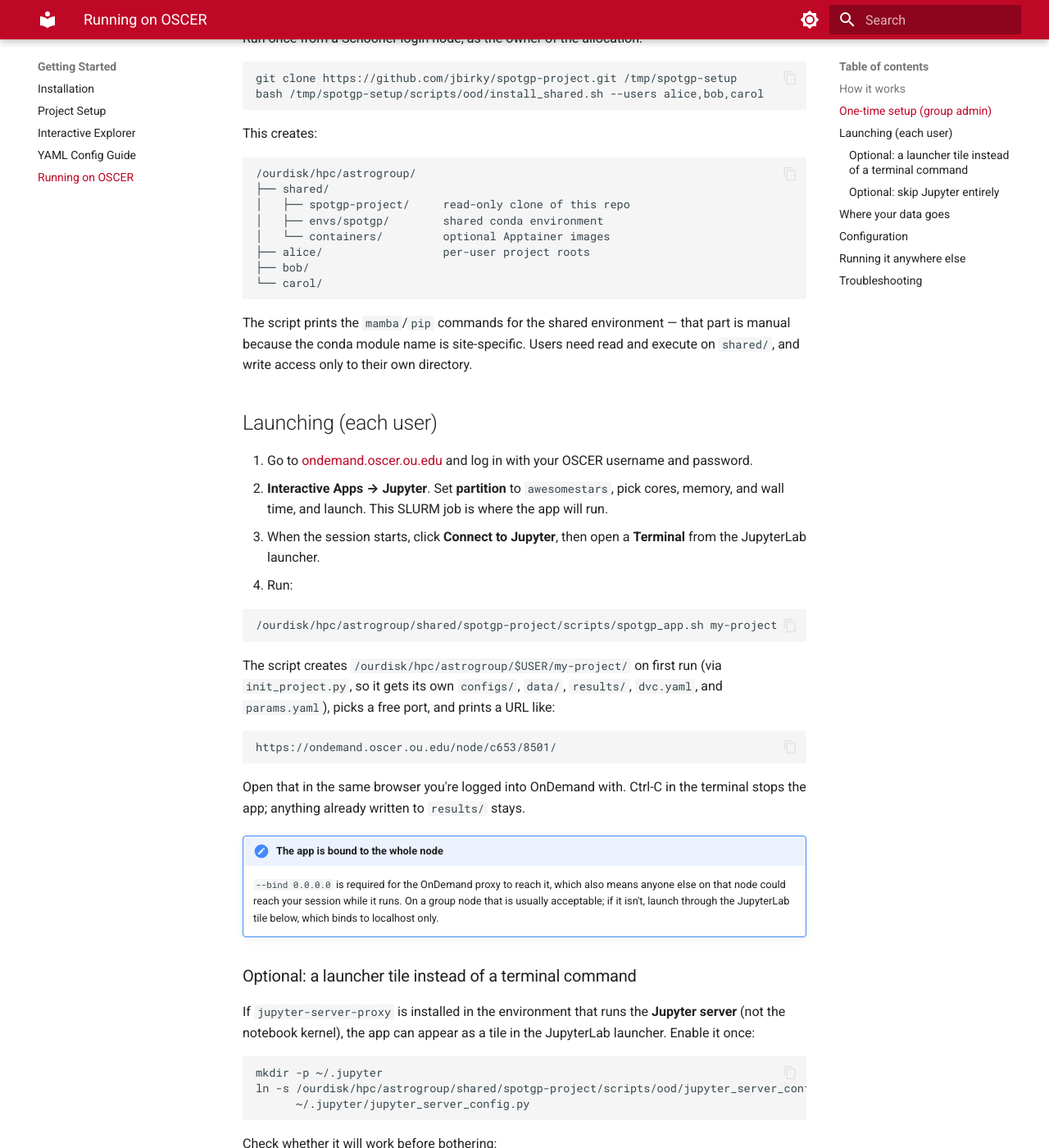
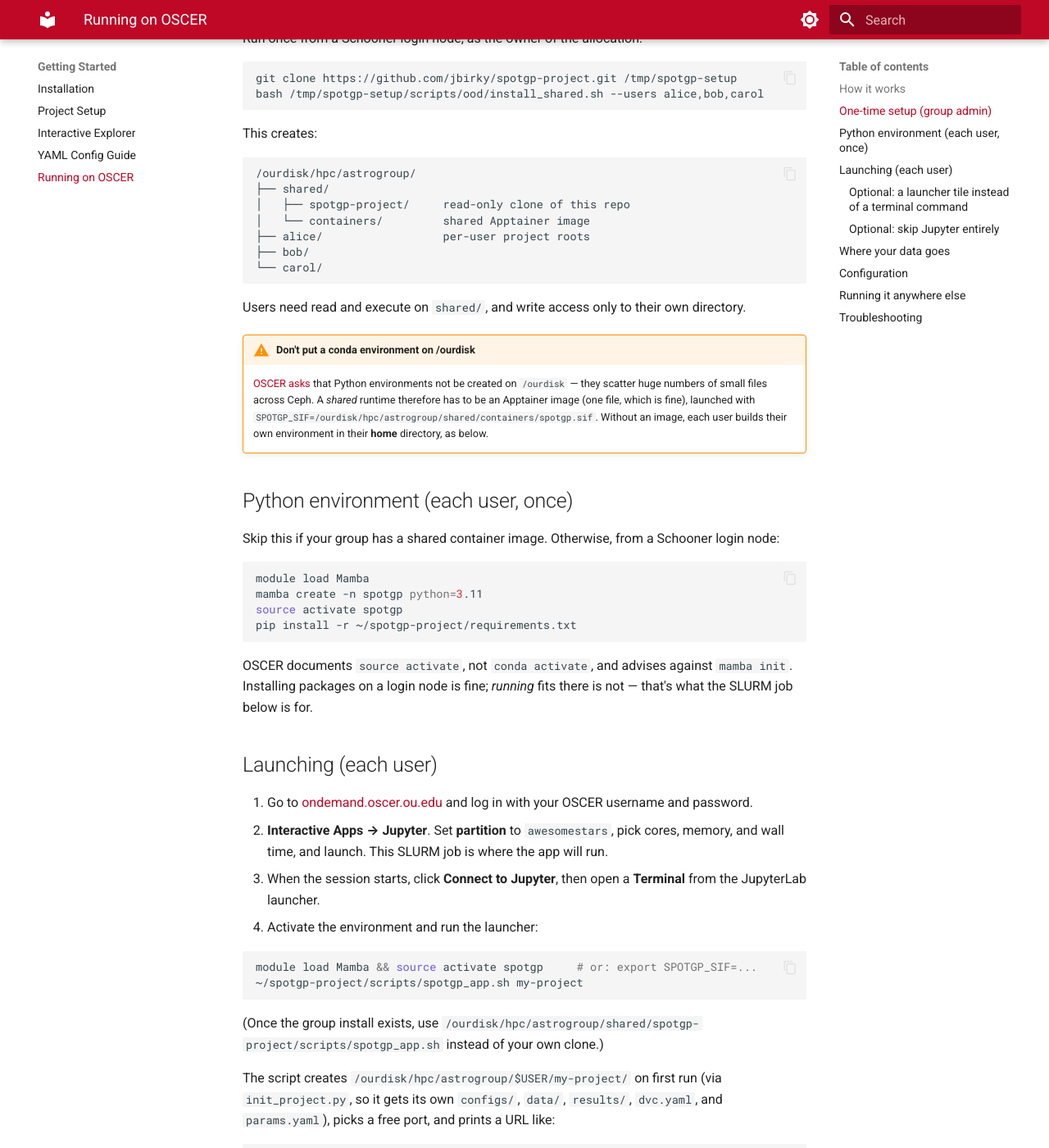
Before and after one commit to jbirky/spotgp-project, an MkDocs documentation site: the page built from docs/oscer.md, in a window 1280 px wide and 1400 px high, scrolled down 761 px. Shown: the whole window at 82% size. Built offline with MkDocs 1.6.1 and Material for MkDocs 9.7.7, drawn with Linux system fonts in a browser that asks for light colours.

Commit message:
fix launcher root resolution and OSCER environment guidance
scripts/spotgp_app.sh resolved SPOTGP_ROOT one directory too high after the
script moved out of scripts/ood/, so it looked for app.py outside the clone.

Also activate environments the way OSCER documents (source activate after
module load Mamba), and stop recommending conda envs on /ourdisk — OSCER asks
that they live in home directories, so a shared runtime must be a container.

Co-Authored-By: Claude Opus 5 <noreply@anthropic.com>
Claude-Session: https://claude.ai/code/session_019Ho2sfGfiL5ozwGbDvcq2t

````diff
--- a/docs/oscer.md
+++ b/docs/oscer.md
@@ -39,16 +39,40 @@ This creates:
 /ourdisk/hpc/astrogroup/
 ├── shared/
 │   ├── spotgp-project/     read-only clone of this repo
-│   ├── envs/spotgp/        shared conda environment
-│   └── containers/         optional Apptainer images
+│   └── containers/         shared Apptainer image
 ├── alice/                  per-user project roots
 ├── bob/
 └── carol/
 ```
 
-The script prints the `mamba`/`pip` commands for the shared environment — that
-part is manual because the conda module name is site-specific. Users need read
-and execute on `shared/`, and write access only to their own directory.
+Users need read and execute on `shared/`, and write access only to their own
+directory.
+
+!!! warning "Don't put a conda environment on /ourdisk"
+
+    [OSCER asks](https://www.ou.edu/oscer/applications/python/mamba) that
+    Python environments not be created on `/ourdisk` — they scatter huge
+    numbers of small files across Ceph. A *shared* runtime therefore has to be
+    an Apptainer image (one file, which is fine), launched with
+    `SPOTGP_SIF=/ourdisk/hpc/astrogroup/shared/containers/spotgp.sif`.
+    Without an image, each user builds their own environment in their **home**
+    directory, as below.
+
+## Python environment (each user, once)
+
+Skip this if your group has a shared container image. Otherwise, from a
+Schooner login node:
+
+```bash
+module load Mamba
+mamba create -n spotgp python=3.11
+source activate spotgp
+pip install -r ~/spotgp-project/requirements.txt
+```
+
+OSCER documents `source activate`, not `conda activate`, and advises against
+`mamba init`. Installing packages on a login node is fine; *running* fits
+there is not — that's what the SLURM job below is for.
 
 ## Launching (each user)
 
@@ -59,11 +83,16 @@ and execute on `shared/`, and write access only to their own directory.
    will run.
 3. When the session starts, click **Connect to Jupyter**, then open a
    **Terminal** from the JupyterLab launcher.
-4. Run:
+4. Activate the environment and run the launcher:
 
 ```bash
-/ourdisk/hpc/astrogroup/shared/spotgp-project/scripts/spotgp_app.sh my-project
+module load Mamba && source activate spotgp     # or: export SPOTGP_SIF=...
+~/spotgp-project/scripts/spotgp_app.sh my-project
 ```
+
+(Once the group install exists, use
+`/ourdisk/hpc/astrogroup/shared/spotgp-project/scripts/spotgp_app.sh` instead
+of your own clone.)
 
 The script creates `/ourdisk/hpc/astrogroup/$USER/my-project/` on first run
 (via `init_project.py`, so it gets its own `configs/`, `data/`, `results/`,
````
Also changed, not shown: 2 other files.
